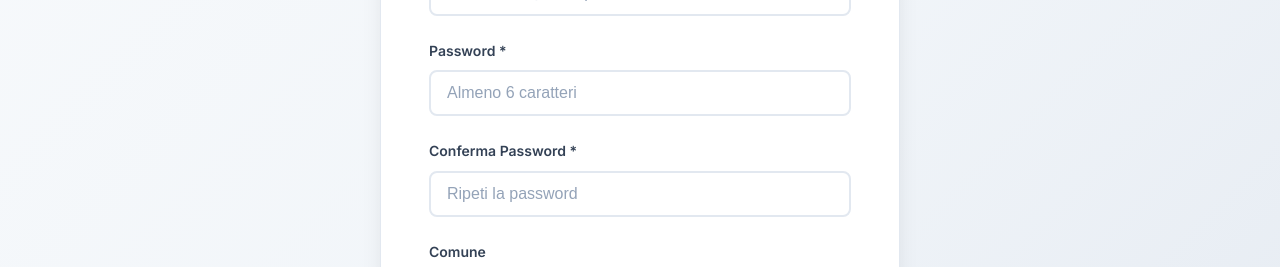
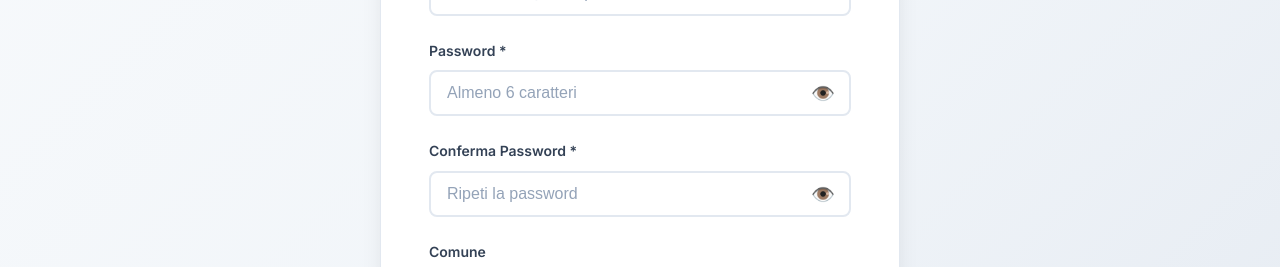
Before and after one commit to svilupp0/womenInTennis, a Next.js app: page /register in a window 1280 px wide. Shown: the part 360-627 px from the top of the page. Built offline with nearby package versions, Linux system fonts and the light colour scheme.

Commit message:
add showpassword per register.js

```diff
--- a/pages/register.js
+++ b/pages/register.js
@@ -21,6 +21,8 @@ export default function Register() {
   const [showEmailVerification, setShowEmailVerification] = useState(false)
   const [registeredEmail, setRegisteredEmail] = useState('')
   const [isResending, setIsResending] = useState(false)
+  const [showPassword, setShowPassword] = useState(false)
+  const [showConfirmPassword, setShowConfirmPassword] = useState(false)
 
   const handleChange = (e) => {
     setFormData({
@@ -255,8 +257,9 @@ export default function Register() {
 
                 <div className={styles.formGroup}>
                   <label htmlFor="password">Password *</label>
+                  <div style={{ position: 'relative' }}>
                     <input
-                    type="password"
+                      type={showPassword ? 'text' : 'password'}
                       id="password"
                       name="password"
                       value={formData.password}
@@ -265,13 +268,38 @@ export default function Register() {
                       placeholder="Almeno 6 caratteri"
                       required
                       minLength={6}
+                      style={{ paddingRight: '3rem' }}
                     />
+                    <button
+                      type="button"
+                      onClick={() => setShowPassword(!showPassword)}
+                      style={{
+                        position: 'absolute',
+                        right: '0.75rem',
+                        top: '50%',
+                        transform: 'translateY(-50%)',
+                        background: 'none',
+                        border: 'none',
+                        cursor: 'pointer',
+                        fontSize: '1.2rem',
+                        color: 'var(--gray-500)',
+                        padding: '0.25rem',
+                        display: 'flex',
+                        alignItems: 'center',
+                        justifyContent: 'center'
+                      }}
+                      aria-label={showPassword ? 'Nascondi password' : 'Mostra password'}
+                    >
+                      {showPassword ? '🙈' : '👁️'}
+                    </button>
+                  </div>
                 </div>
 
                 <div className={styles.formGroup}>
                   <label htmlFor="confirmPassword">Conferma Password *</label>
+                  <div style={{ position: 'relative' }}>
                     <input
-                    type="password"
+                      type={showConfirmPassword ? 'text' : 'password'}
                       id="confirmPassword"
                       name="confirmPassword"
                       value={formData.confirmPassword}
@@ -279,7 +307,31 @@ export default function Register() {
                       className="form-input"
                       placeholder="Ripeti la password"
                       required
+                      style={{ paddingRight: '3rem' }}
                     />
+                    <button
+                      type="button"
+                      onClick={() => setShowConfirmPassword(!showConfirmPassword)}
+                      style={{
+                        position: 'absolute',
+                        right: '0.75rem',
+                        top: '50%',
+                        transform: 'translateY(-50%)',
+                        background: 'none',
+                        border: 'none',
+                        cursor: 'pointer',
+                        fontSize: '1.2rem',
+                        color: 'var(--gray-500)',
+                        padding: '0.25rem',
+                        display: 'flex',
+                        alignItems: 'center',
+                        justifyContent: 'center'
+                      }}
+                      aria-label={showConfirmPassword ? 'Nascondi conferma password' : 'Mostra conferma password'}
+                    >
+                      {showConfirmPassword ? '🙈' : '👁️'}
+                    </button>
+                  </div>
                 </div>
 
                 <div className={styles.formGroup}>
```
Lines whose indentation alone changed are shown as unchanged.
